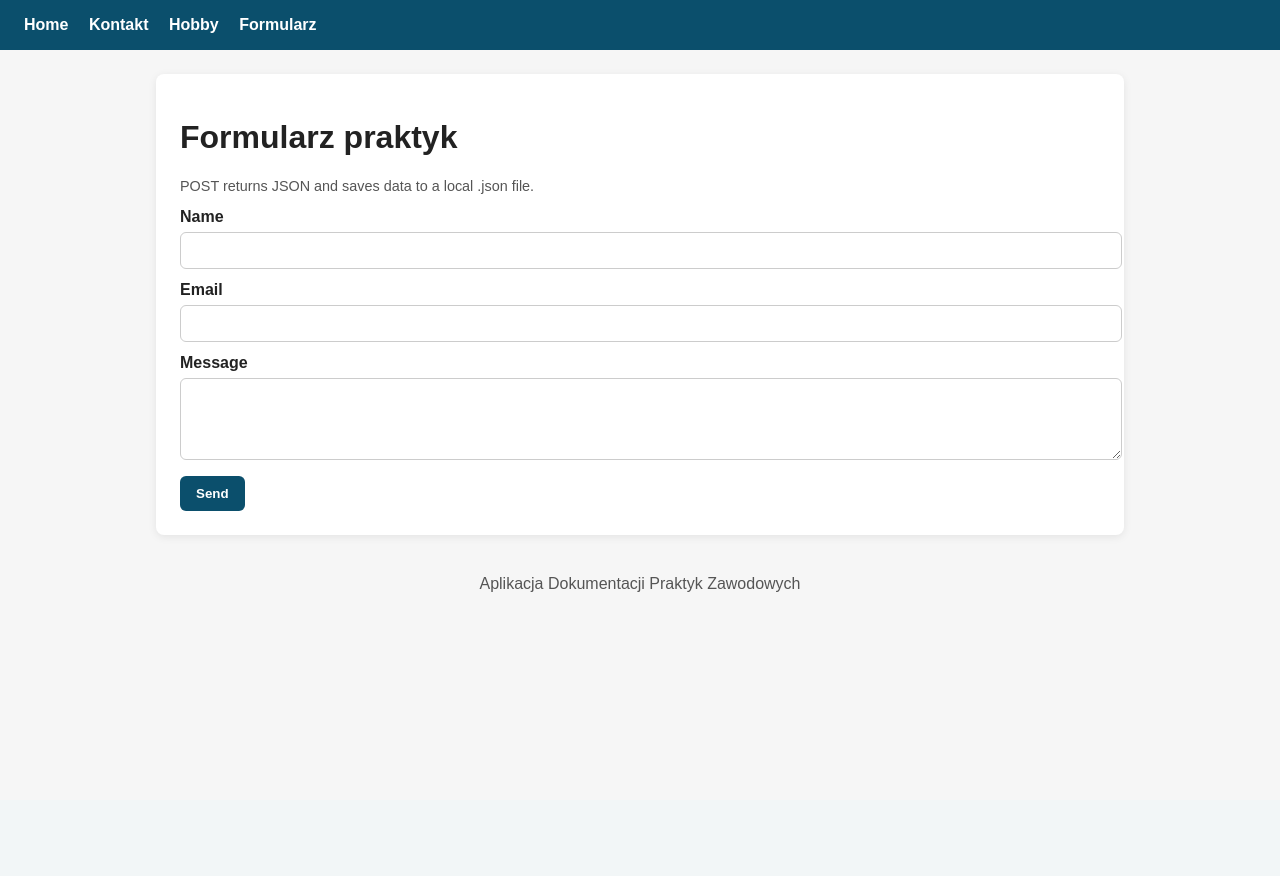
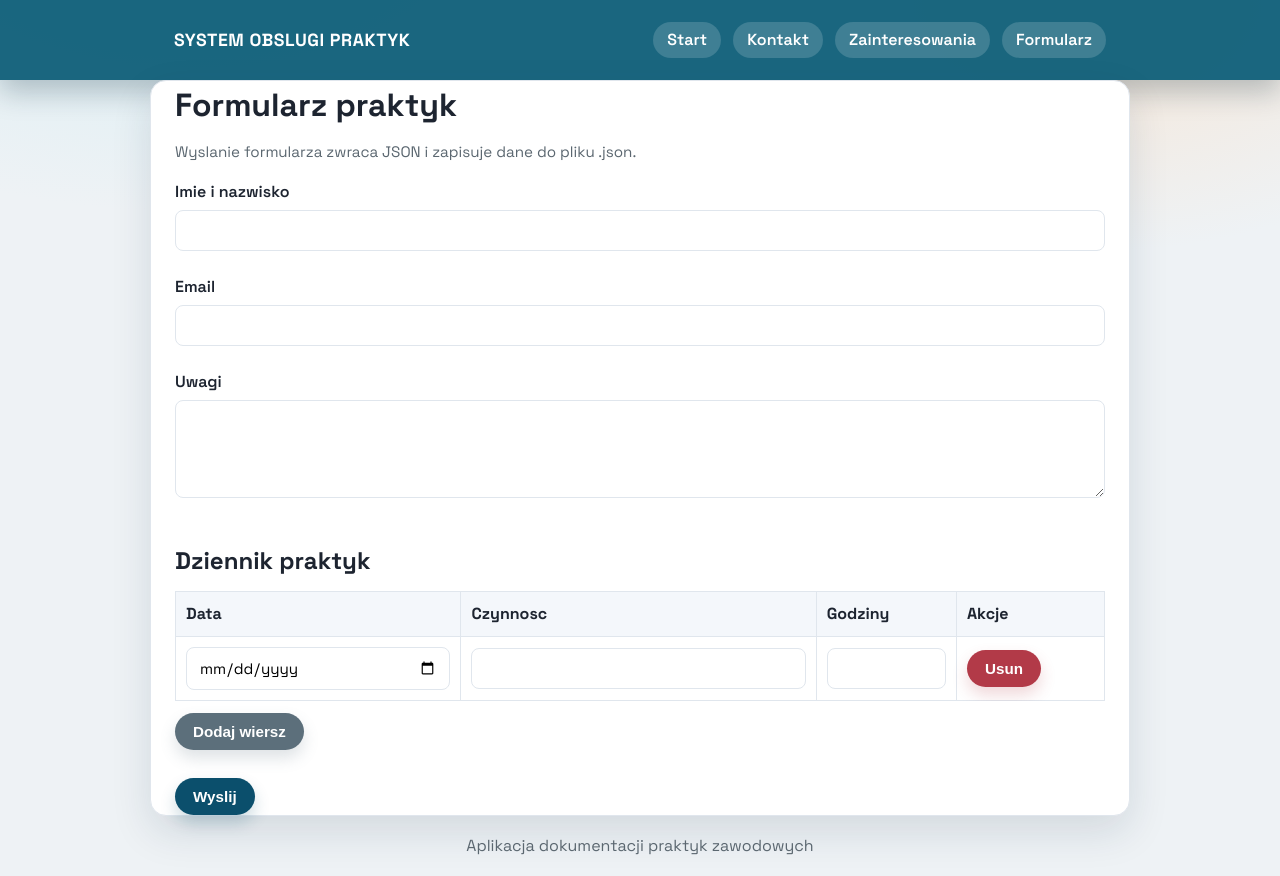
Before and after one commit to Adek2k4/adpz_ans, a Flask app: page /formularz in a window 1280 px wide. Before the commit the page ends 592 px from the top, so only its background shows below. Run offline with Flask 3, Linux system fonts and the light colour scheme.

Commit message:
Dodano obsluge wpisow dziennika praktyk z request.form.getlist. Dodano funkcje load_data() i save_data() do zapisu danych. Dodano dynamiczne dodawanie i usuwanie wierszy w formularzu. Zmieniono walidacje danych dziennika po stronie backendu. Dodano wspolny arkusz CSS w static/styles.css. Zmieniono wyglad nawigacji i ukladu sekcji na wszystkich podstronach.

```diff
--- a/app.py
+++ b/app.py
@@ -1,5 +1,6 @@
 from dataclasses import asdict, dataclass
 from datetime import datetime
+from itertools import zip_longest
 import json
 import os
 import re
@@ -15,26 +16,50 @@ EMAIL_RE = re.compile(r"^[^@\s]+@[^@\s]+\.[^@\s]+$")
 
 
 @dataclass
-class Submission:
+class JournalEntry:
+    date: str
+    activity: str
+    hours: str
+
+    def validate(self, index):
+        errors = {}
+        if not self.date.strip():
+            errors[f"entries.{index}.date"] = "Data jest wymagana."
+        if not self.activity.strip():
+            errors[f"entries.{index}.activity"] = "Opis czynnosci jest wymagany."
+        if not self.hours.strip():
+            errors[f"entries.{index}.hours"] = "Liczba godzin jest wymagana."
+        elif not self.hours.isdigit() or int(self.hours) <= 0:
+            errors[f"entries.{index}.hours"] = "Godziny musza byc liczba dodatnia."
+        return errors
+
+
+@dataclass
+class PracticeSubmission:
     name: str
     email: str
     message: str
+    entries: list[JournalEntry]
     created_at: str
 
     def validate(self):
         errors = {}
         if not self.name.strip():
-            errors["name"] = "Name is required."
+            errors["name"] = "Imie jest wymagane."
         if not self.email.strip():
-            errors["email"] = "Email is required."
+            errors["email"] = "Email jest wymagany."
         elif not EMAIL_RE.match(self.email):
-            errors["email"] = "Email format is invalid."
+            errors["email"] = "Nieprawidlowy format email."
         if not self.message.strip():
-            errors["message"] = "Message is required."
+            errors["message"] = "Uwagi sa wymagane."
+        if not self.entries:
+            errors["entries"] = "Wymagany jest co najmniej jeden wpis dziennika."
+        for index, entry in enumerate(self.entries, start=1):
+            errors.update(entry.validate(index))
         return errors
 
 
-def load_submissions():
+def load_data():
     if not os.path.exists(DATA_FILE):
         return []
     try:
@@ -44,15 +69,30 @@ def load_submissions():
         return []
 
 
-def save_submissions(items):
+def save_data(items):
     os.makedirs(DATA_DIR, exist_ok=True)
     with open(DATA_FILE, "w", encoding="utf-8") as handle:
         json.dump(items, handle, indent=2)
 
 
+def parse_entries(form):
+    dates = form.getlist("entry_date")
+    activities = form.getlist("entry_activity")
+    hours_list = form.getlist("entry_hours")
+
+    entries = []
+    for date, activity, hours in zip_longest(
+        dates, activities, hours_list, fillvalue=""
+    ):
+        if not (date.strip() or activity.strip() or hours.strip()):
+            continue
+        entries.append(JournalEntry(date=date, activity=activity, hours=hours))
+    return entries
+
+
 @app.route("/")
 def index():
-    return render_template("index.html", title="Home")
+    return render_template("index.html", title="Start")
 
 
 @app.route("/kontakt")
@@ -62,7 +102,7 @@ def kontakt():
 
 @app.route("/hobby")
 def hobby():
-    return render_template("hobby.html", title="Hobby")
+    return render_template("hobby.html", title="Zainteresowania")
 
 
 @app.route("/formularz", methods=["GET", "POST"])
@@ -70,19 +110,21 @@ def formularz():
     if request.method == "GET":
         return render_template("formularz.html", title="Formularz")
 
-    submission = Submission(
+    entries = parse_entries(request.form)
+    submission = PracticeSubmission(
         name=request.form.get("name", ""),
         email=request.form.get("email", ""),
         message=request.form.get("message", ""),
+        entries=entries,
         created_at=datetime.utcnow().isoformat() + "Z",
     )
     errors = submission.validate()
     if errors:
         return jsonify({"ok": False, "errors": errors}), 400
 
-    items = load_submissions()
+    items = load_data()
     items.append(asdict(submission))
-    save_submissions(items)
+    save_data(items)
 
     return jsonify({"ok": True, "data": asdict(submission)})
 
--- /dev/null
+++ b/static/styles.css
@@ -0,0 +1,282 @@
+@import url("https://fonts.googleapis.com/css2?family=Space+Grotesk:wght@400;600;700&display=swap");
+
+:root {
+  --bg: #eef2f5;
+  --ink: #1d2430;
+  --muted: #5b6770;
+  --accent: #0f5f7a;
+  --accent-strong: #0b4f6c;
+  --accent-soft: #d7eef4;
+  --surface: #ffffff;
+  --surface-alt: #f4f7fb;
+  --border: #e0e6ed;
+  --danger: #b23a48;
+  --danger-dark: #8f2d39;
+  --shadow: 0 16px 40px rgba(13, 42, 64, 0.12);
+}
+
+* {
+  box-sizing: border-box;
+}
+
+body {
+  font-family: "Space Grotesk", "Segoe UI", sans-serif;
+  margin: 0;
+  min-height: 100vh;
+  line-height: 1.5;
+  color: var(--ink);
+  background: radial-gradient(900px 500px at 15% -10%, #d7eef4 0%, rgba(215, 238, 244, 0) 60%),
+    radial-gradient(700px 420px at 85% 0%, #f6e6d6 0%, rgba(246, 230, 214, 0) 60%),
+    var(--bg);
+}
+
+a {
+  color: inherit;
+}
+
+header {
+  background: rgba(15, 95, 122, 0.95);
+  color: #fff;
+  padding: 22px 0;
+  box-shadow: 0 12px 28px rgba(8, 40, 56, 0.25);
+}
+
+.container {
+  max-width: 980px;
+  margin: 0 auto;
+  padding: 0 24px;
+}
+
+.header-inner {
+  display: flex;
+  align-items: center;
+  justify-content: space-between;
+  gap: 16px;
+}
+
+.brand {
+  font-size: 1.1rem;
+  font-weight: 700;
+  letter-spacing: 0.6px;
+  text-transform: uppercase;
+}
+
+nav {
+  display: flex;
+  gap: 12px;
+  flex-wrap: wrap;
+}
+
+nav a {
+  color: #fff;
+  text-decoration: none;
+  font-weight: 600;
+  padding: 6px 14px;
+  border-radius: 999px;
+  background: rgba(255, 255, 255, 0.16);
+  transition: background 0.2s ease, transform 0.2s ease;
+}
+
+nav a:hover {
+  background: rgba(255, 255, 255, 0.28);
+  transform: translateY(-1px);
+}
+
+main {
+  margin: 32px auto 56px;
+  background: var(--surface);
+  padding: 32px;
+  border-radius: 16px;
+  border: 1px solid var(--border);
+  box-shadow: var(--shadow);
+  animation: rise 0.4s ease-out;
+}
+
+h1 {
+  margin: 0 0 12px;
+  font-size: 2rem;
+}
+
+h2 {
+  margin: 28px 0 12px;
+}
+
+p {
+  margin: 0 0 12px;
+}
+
+.lead {
+  font-size: 1.05rem;
+  color: var(--muted);
+}
+
+.hero {
+  display: grid;
+  grid-template-columns: 1.2fr 0.8fr;
+  gap: 24px;
+  align-items: center;
+}
+
+.hero-card {
+  background: var(--surface-alt);
+  border: 1px solid var(--border);
+  padding: 18px;
+  border-radius: 12px;
+}
+
+footer {
+  text-align: center;
+  padding: 18px;
+  color: var(--muted);
+}
+
+.card {
+  background: var(--surface-alt);
+  padding: 18px;
+  border-radius: 10px;
+  border: 1px solid var(--border);
+}
+
+form {
+  margin-top: 12px;
+}
+
+form > label {
+  display: block;
+  margin: 14px 0 6px;
+  font-weight: 600;
+}
+
+form > label:first-of-type {
+  margin-top: 0;
+}
+
+input,
+textarea,
+select {
+  width: 100%;
+  padding: 10px 12px;
+  border: 1px solid var(--border);
+  border-radius: 8px;
+  margin-bottom: 10px;
+  font-family: inherit;
+  font-size: 0.95rem;
+}
+
+input:focus,
+textarea:focus,
+select:focus {
+  outline: 2px solid rgba(15, 95, 122, 0.2);
+  border-color: var(--accent);
+}
+
+button {
+  background: var(--accent-strong);
+  color: #fff;
+  padding: 10px 18px;
+  border: none;
+  border-radius: 999px;
+  cursor: pointer;
+  font-weight: 600;
+  font-size: 0.95rem;
+  box-shadow: 0 8px 16px rgba(11, 79, 108, 0.2);
+  transition: transform 0.2s ease, box-shadow 0.2s ease, background 0.2s ease;
+}
+
+button:hover {
+  background: var(--accent);
+  transform: translateY(-1px);
+  box-shadow: 0 12px 20px rgba(11, 79, 108, 0.25);
+}
+
+button.secondary {
+  background: #5c6f7b;
+  box-shadow: 0 8px 16px rgba(92, 111, 123, 0.2);
+}
+
+button.secondary:hover {
+  background: #475762;
+}
+
+button.danger {
+  background: var(--danger);
+  box-shadow: 0 8px 16px rgba(178, 58, 72, 0.2);
+}
+
+button.danger:hover {
+  background: var(--danger-dark);
+}
+
+button[type="submit"] {
+  margin-top: 12px;
+}
+
+.note {
+  font-size: 0.95rem;
+  color: var(--muted);
+  margin-bottom: 16px;
+}
+
+.table-actions {
+  margin: 12px 0 16px;
+}
+
+.table-wrap {
+  overflow-x: auto;
+  margin: 12px 0 6px;
+}
+
+.journal-table {
+  width: 100%;
+  min-width: 560px;
+  border-collapse: collapse;
+}
+
+.journal-table th,
+.journal-table td {
+  border: 1px solid var(--border);
+  padding: 10px;
+  text-align: left;
+}
+
+.journal-table th {
+  background: var(--surface-alt);
+}
+
+.journal-table input {
+  margin-bottom: 0;
+}
+
+ul {
+  padding-left: 18px;
+  margin: 0 0 12px;
+}
+
+li {
+  margin-bottom: 6px;
+}
+
+@keyframes rise {
+  from {
+    opacity: 0;
+    transform: translateY(10px);
+  }
+  to {
+    opacity: 1;
+    transform: translateY(0);
+  }
+}
+
+@media (max-width: 720px) {
+  .header-inner {
+    flex-direction: column;
+    align-items: flex-start;
+  }
+  main {
+    margin: 20px 16px 32px;
+    padding: 24px;
+  }
+  .hero {
+    grid-template-columns: 1fr;
+  }
+}
--- a/templates/base.html
+++ b/templates/base.html
@@ -1,92 +1,28 @@
 <!doctype html>
-<html lang="en">
+<html lang="pl">
   <head>
     <meta charset="utf-8">
-    <title>{{ title or "Internships App" }}</title>
+    <title>{{ title or "System obslugi praktyk" }}</title>
     <meta name="viewport" content="width=device-width, initial-scale=1">
-    <style>
-      body {
-        font-family: Arial, sans-serif;
-        margin: 0;
-        background: #f6f6f6;
-        color: #222;
-      }
-      header {
-        background: #0b4f6c;
-        color: #fff;
-        padding: 16px 24px;
-      }
-      nav a {
-        color: #fff;
-        margin-right: 16px;
-        text-decoration: none;
-        font-weight: 600;
-      }
-      nav a:hover {
-        text-decoration: underline;
-      }
-      main {
-        max-width: 920px;
-        margin: 24px auto;
-        background: #fff;
-        padding: 24px;
-        border-radius: 8px;
-        box-shadow: 0 2px 8px rgba(0, 0, 0, 0.08);
-      }
-      footer {
-        text-align: center;
-        padding: 16px;
-        color: #555;
-      }
-      .card {
-        background: #f0f4f8;
-        padding: 16px;
-        border-radius: 6px;
-      }
-      label {
-        display: block;
-        margin-bottom: 6px;
-        font-weight: 600;
-      }
-      input, textarea {
-        width: 100%;
-        padding: 10px;
-        border: 1px solid #ccc;
-        border-radius: 6px;
-        margin-bottom: 12px;
-      }
-      button {
-        background: #0b4f6c;
-        color: #fff;
-        padding: 10px 16px;
-        border: none;
-        border-radius: 6px;
-        cursor: pointer;
-        font-weight: 600;
-      }
-      button:hover {
-        background: #093b52;
-      }
-      .note {
-        font-size: 0.9rem;
-        color: #555;
-      }
-    </style>
+    <link rel="stylesheet" href="{{ url_for('static', filename='styles.css') }}">
   </head>
   <body>
     <header>
-      <nav>
-        <a href="/">Home</a>
-        <a href="/kontakt">Kontakt</a>
-        <a href="/hobby">Hobby</a>
-        <a href="/formularz">Formularz</a>
-      </nav>
+      <div class="container header-inner">
+        <div class="brand">System obslugi praktyk</div>
+        <nav>
+          <a href="/">Start</a>
+          <a href="/kontakt">Kontakt</a>
+          <a href="/hobby">Zainteresowania</a>
+          <a href="/formularz">Formularz</a>
+        </nav>
+      </div>
     </header>
-    <main>
+    <main class="container">
       {% block content %}{% endblock %}
     </main>
     <footer>
-      Aplikacja Dokumentacji Praktyk Zawodowych
+      Aplikacja dokumentacji praktyk zawodowych
     </footer>
   </body>
 </html>
--- a/templates/formularz.html
+++ b/templates/formularz.html
@@ -2,17 +2,80 @@
 
 {% block content %}
   <h1>Formularz praktyk</h1>
-  <p class="note">POST returns JSON and saves data to a local .json file.</p>
-  <form method="post" action="/formularz">
-    <label for="name">Name</label>
+  <p class="note">Wyslanie formularza zwraca JSON i zapisuje dane do pliku .json.</p>
+  <form method="post" action="/formularz" id="practice-form">
+    <label for="name">Imie i nazwisko</label>
     <input id="name" name="name" type="text" required>
 
     <label for="email">Email</label>
     <input id="email" name="email" type="email" required>
 
-    <label for="message">Message</label>
+    <label for="message">Uwagi</label>
     <textarea id="message" name="message" rows="4" required></textarea>
 
-    <button type="submit">Send</button>
+    <h2>Dziennik praktyk</h2>
+    <div class="table-wrap">
+      <table class="journal-table" id="journal-table">
+        <thead>
+          <tr>
+            <th>Data</th>
+            <th>Czynnosc</th>
+            <th>Godziny</th>
+            <th>Akcje</th>
+          </tr>
+        </thead>
+        <tbody>
+          <tr>
+            <td><input name="entry_date" type="date" required></td>
+            <td><input name="entry_activity" type="text" required></td>
+            <td><input name="entry_hours" type="number" min="1" max="12" required></td>
+            <td>
+              <button type="button" class="danger" data-remove>Usun</button>
+            </td>
+          </tr>
+        </tbody>
+      </table>
+    </div>
+
+    <div class="table-actions">
+      <button type="button" class="secondary" id="add-row">Dodaj wiersz</button>
+    </div>
+
+    <button type="submit">Wyslij</button>
   </form>
+
+  <script>
+    const tableBody = document.querySelector("#journal-table tbody");
+    const addRowButton = document.getElementById("add-row");
+
+    const createRow = () => {
+      const row = document.createElement("tr");
+      row.innerHTML = `
+        <td><input name="entry_date" type="date" required></td>
+        <td><input name="entry_activity" type="text" required></td>
+        <td><input name="entry_hours" type="number" min="1" max="12" required></td>
+        <td><button type="button" class="danger" data-remove>Usun</button></td>
+      `;
+      return row;
+    };
+
+    const bindRow = (row) => {
+      const removeButton = row.querySelector("[data-remove]");
+      removeButton.addEventListener("click", () => {
+        if (tableBody.rows.length > 1) {
+          row.remove();
+        }
+      });
+    };
+
+    if (tableBody.rows.length) {
+      bindRow(tableBody.rows[0]);
+    }
+
+    addRowButton.addEventListener("click", () => {
+      const row = createRow();
+      tableBody.appendChild(row);
+      bindRow(row);
+    });
+  </script>
 {% endblock %}
```
Also changed, not shown: data/submissions.json (+18 -0 lines), templates/hobby.html (+5 -5 lines), templates/index.html (+13 -3 lines), templates/kontakt.html (+8 -5 lines), README.md.
